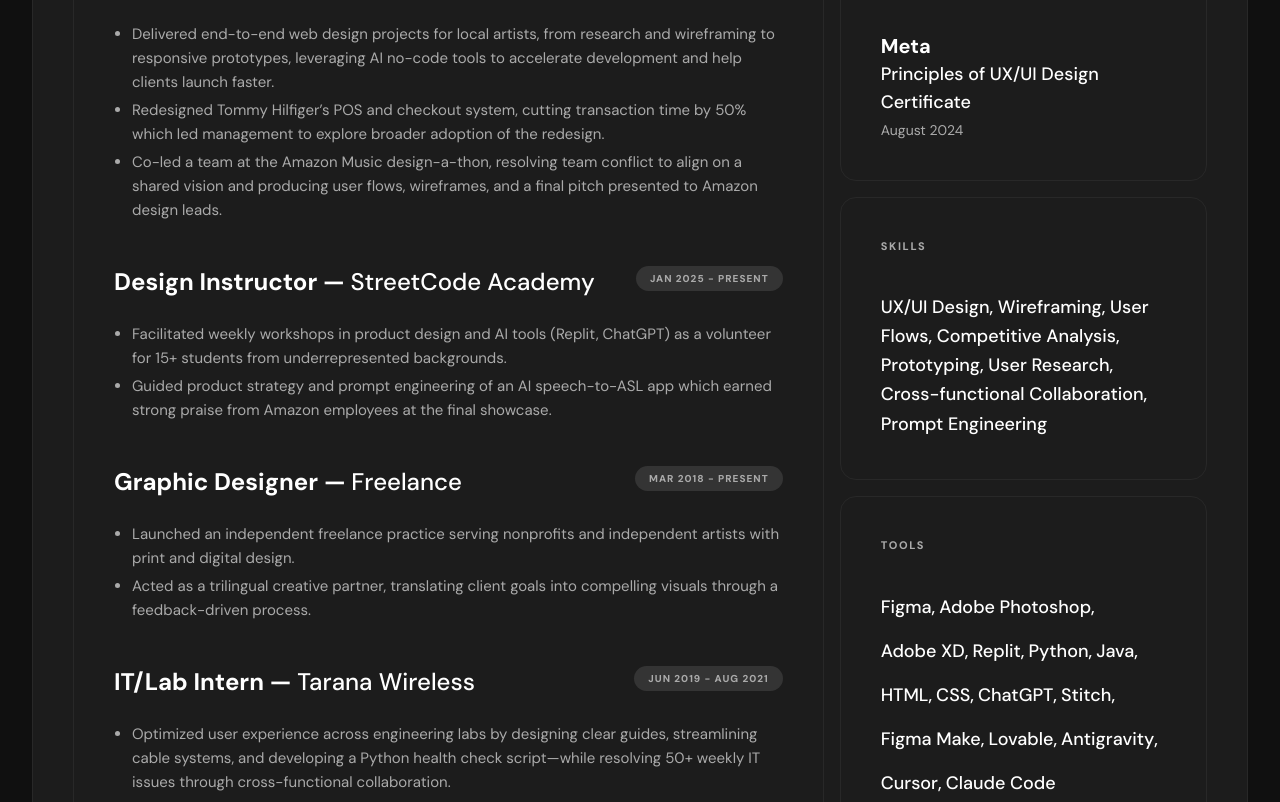
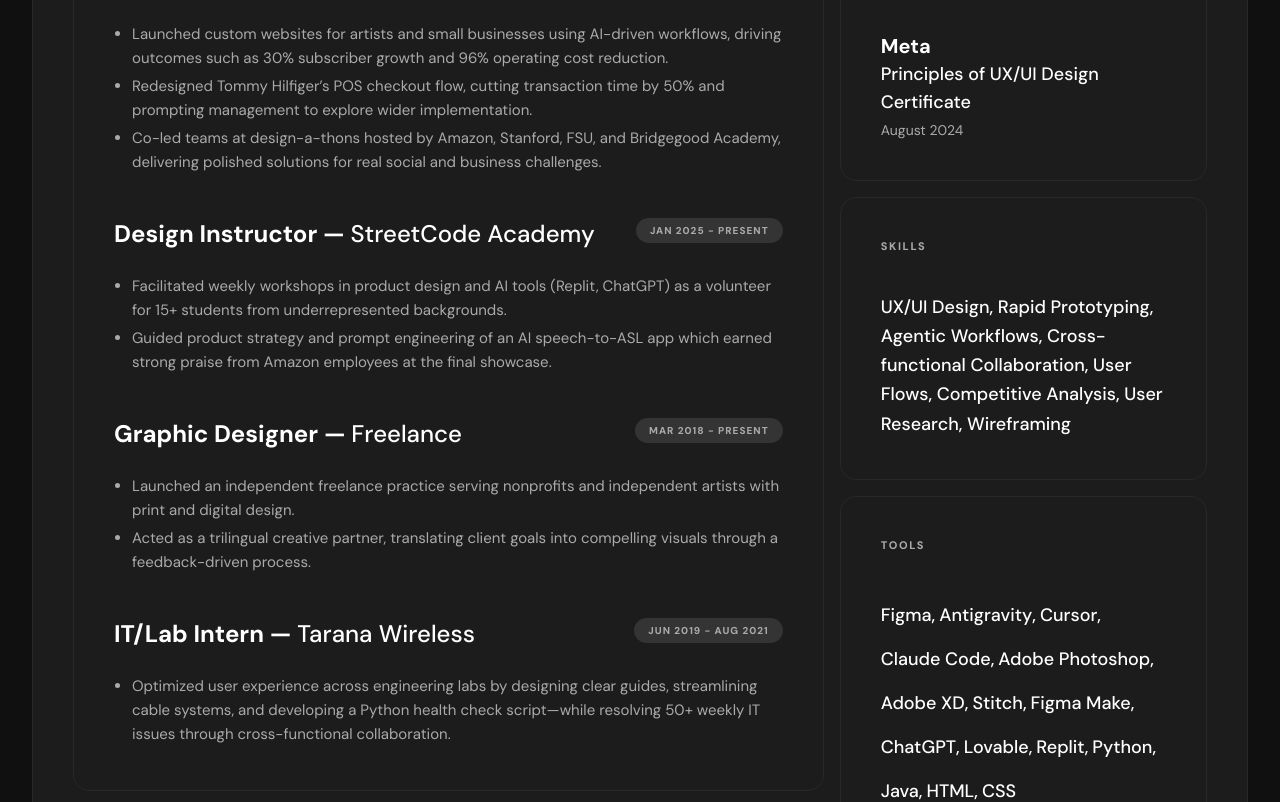
Before and after one commit to TommyAgarwal/portfolio, a Next.js app: page / in a window 1280 px wide. Shown: the part 2887-3689 px from the top of the page. Built offline with nearby package versions, Linux system fonts and the light colour scheme.

Commit message:
Updated Resume wording on the resume section

```diff
--- a/src/components/Resume.tsx
+++ b/src/components/Resume.tsx
@@ -113,7 +113,7 @@ const Resume = () => {
                     className="overflow-hidden"
                   >
                     <p className="resume-text leading-relaxed text-lg md:text-xl text-text-secondary m-0">
-                      Self-starting product designer with a CS degree, dual UX certifications, and a proven track record freelancing on global campaigns. Combines design thinking with technical fluency to bridge the gap between UX & engineering. Passionate about solving complex problems through innovative technologies and intuitive user experiences.
+                      Self-starting product designer with a CS degree, dual UX certifications, and a proven track record freelancing on global campaigns. Combines design thinking with technical fluency to bridge the gap between UX & engineering. Driven to solve complex product challenges and create intuitive, high-impact solutions for users, businesses, and teams.
                     </p>
                   </motion.div>
                 )}
@@ -159,9 +159,9 @@ const Resume = () => {
                           <span className="experience-date text-xs font-bold text-text-secondary tracking-widest uppercase py-1.5 px-4 bg-card-bg-accent rounded-full h-fit">MAY 2025 - PRESENT</span>
                         </div>
                         <ul className="resume-list space-y-4">
-                          <li>Delivered end-to-end web design projects for local artists, from research and wireframing to responsive prototypes, leveraging AI no-code tools to accelerate development and help clients launch faster.</li>
-                          <li>Redesigned Tommy Hilfiger’s POS and checkout system, cutting transaction time by 50% which led management to explore broader adoption of the redesign.</li>
-                          <li>Co-led a team at the Amazon Music design-a-thon, resolving team conflict to align on a shared vision and producing user flows, wireframes, and a final pitch presented to Amazon design leads.</li>
+                          <li>Launched custom websites for artists and small businesses using AI-driven workflows, driving outcomes such as 30% subscriber growth and 96% operating cost reduction.</li>
+                          <li>Redesigned Tommy Hilfiger’s POS checkout flow, cutting transaction time by 50% and prompting management to explore wider implementation.</li>
+                          <li>Co-led teams at design-a-thons hosted by Amazon, Stanford, FSU, and Bridgegood Academy, delivering polished solutions for real social and business challenges.</li>
                         </ul>
                       </div>
 
@@ -344,7 +344,7 @@ const Resume = () => {
                     className="overflow-hidden"
                   >
                     <p className="text-lg leading-relaxed text-text-primary font-medium m-0">
-                      UX/UI Design, Wireframing, User Flows, Competitive Analysis, Prototyping, User Research, Cross-functional Collaboration, Prompt Engineering
+                      UX/UI Design, Rapid Prototyping, Agentic Workflows, Cross-functional Collaboration, User Flows, Competitive Analysis, User Research, Wireframing
                     </p>
                   </motion.div>
                 )}
@@ -375,25 +375,25 @@ const Resume = () => {
                     animate={{ height: 'auto', opacity: 1 }}
                     exit={{ height: 0, opacity: 0 }}
                     transition={{ duration: 0.3, ease: 'easeInOut' }}
-                    className="overflow-hidden"
+                    className="overflow-visible"
                   >
-                    <div className="flex flex-wrap gap-x-1 gap-y-3 text-lg leading-relaxed text-text-primary font-medium m-0">
+                    <div className="flex flex-wrap gap-x-1 gap-y-3 text-lg leading-relaxed text-text-primary font-medium m-0 pt-2">
                       {[
                         { name: 'Figma', logo: 'figmalogo.png' },
+                        { name: 'Antigravity', logo: 'antigravitylogo.png' },
+                        { name: 'Cursor', logo: 'cursorlogo.png' },
+                        { name: 'Claude Code', logo: 'claudelogo.png' },
                         { name: 'Adobe Photoshop', logo: 'photoshoplogo.png' },
                         { name: 'Adobe XD', logo: 'adobexdlogo.png' },
+                        { name: 'Stitch', logo: 'googlestitchlogo.png' },
+                        { name: 'Figma Make', logo: 'figmamakelogo.svg' },
+                        { name: 'ChatGPT', logo: 'chatgptlogo.png' },
+                        { name: 'Lovable', logo: 'lovablelogo.png' },
                         { name: 'Replit', logo: 'replitlogo.png' },
                         { name: 'Python', logo: 'pythonlogo.png' },
                         { name: 'Java', logo: 'javalogo.png' },
                         { name: 'HTML', logo: 'htmllogo.png' },
-                        { name: 'CSS', logo: 'csslogo.png' },
-                        { name: 'ChatGPT', logo: 'chatgptlogo.png' },
-                        { name: 'Stitch', logo: 'googlestitchlogo.png' },
-                        { name: 'Figma Make', logo: 'figmamakelogo.svg' },
-                        { name: 'Lovable', logo: 'lovablelogo.png' },
-                        { name: 'Antigravity', logo: 'antigravitylogo.png' },
-                        { name: 'Cursor', logo: 'cursorlogo.png' },
-                        { name: 'Claude Code', logo: 'claudelogo.png' }
+                        { name: 'CSS', logo: 'csslogo.png' }
                       ].map((tool, index, array) => (
                         <div key={tool.name} className="whitespace-nowrap flex items-center">
                           <div className="group relative inline-flex items-center h-8">
```
